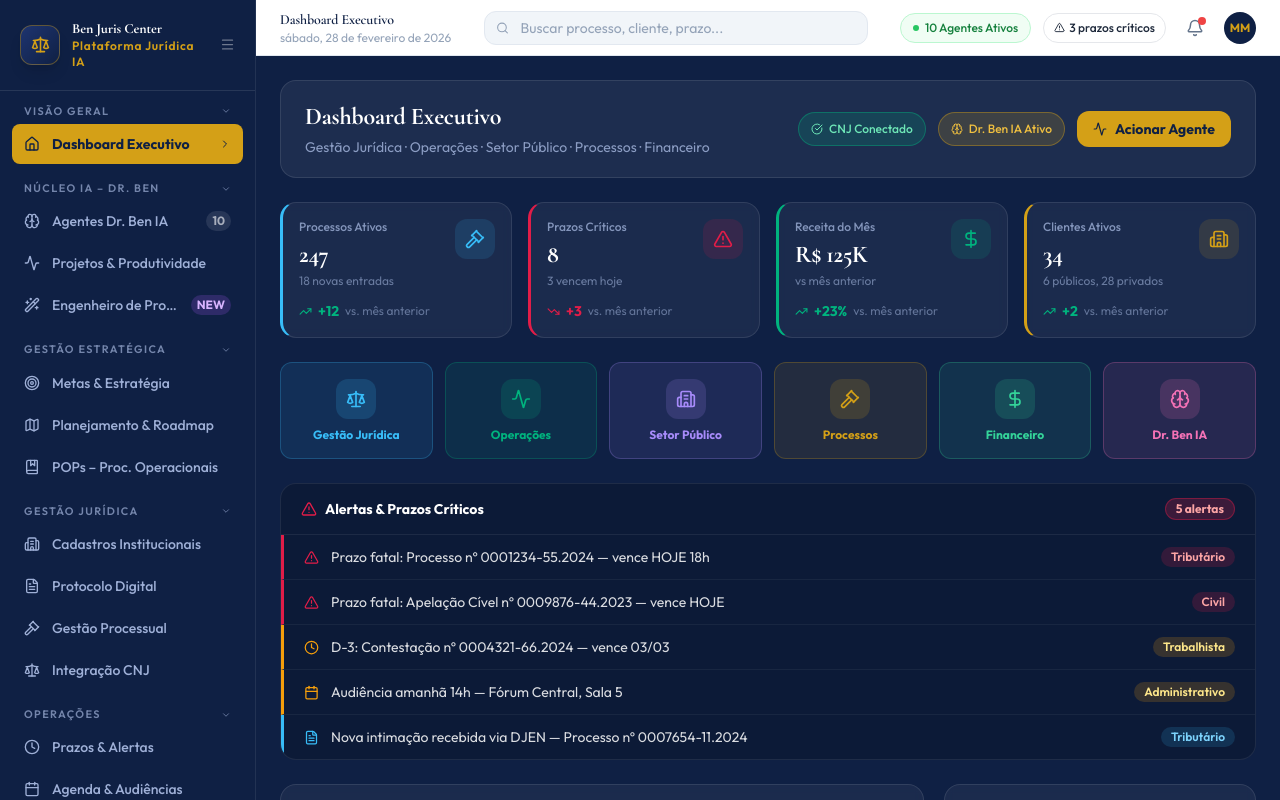
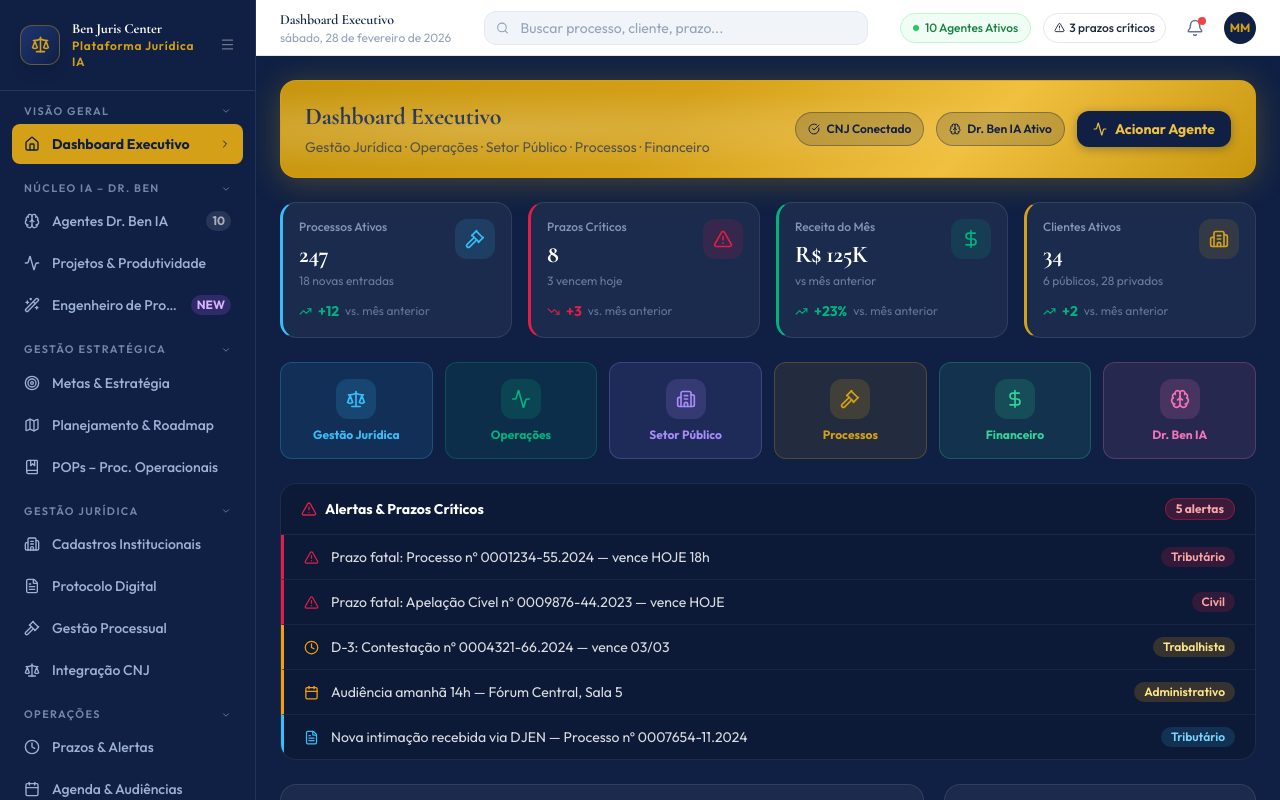
Before and after one commit to mauromoncao/ben-juris-center, a React (Vite) app: page / in a window 1280 px wide. Shown: the top 800 px of the page. Built offline with nearby package versions, Linux system fonts and the light colour scheme.

Commit message:
feat(dashboard): header com fundo dourado gradiente, título navy, badges e botão navy

```diff
--- a/src/pages/Dashboard.tsx
+++ b/src/pages/Dashboard.tsx
@@ -105,27 +105,34 @@ export default function Dashboard() {
     <div className="space-y-6">
 
       {/* ── HEADER ─────────────────────────────────────────────────── */}
-      <div className="flex items-center justify-between flex-wrap gap-4 rounded-2xl px-6 py-5"
-        style={{ background: 'rgba(255,255,255,0.06)', border: '1px solid rgba(255,255,255,0.10)' }}>
+      <div className="flex items-center justify-between flex-wrap gap-4 rounded-2xl px-6 py-5 relative overflow-hidden"
+        style={{
+          background: 'linear-gradient(135deg, #C8960E 0%, #D4A017 40%, #F0C040 70%, #C8960E 100%)',
+          border: '1px solid rgba(212,160,23,0.60)',
+          boxShadow: '0 4px 32px rgba(212,160,23,0.30)',
+        }}>
+        {/* brilho decorativo */}
+        <div className="absolute inset-0 pointer-events-none"
+          style={{ background: 'radial-gradient(ellipse at 20% 50%, rgba(255,255,255,0.18) 0%, transparent 60%)' }} />
         <div>
-          <h1 className="text-2xl font-bold text-white font-serif" style={{ letterSpacing: '-0.01em' }}>
+          <h1 className="text-2xl font-bold font-serif" style={{ color: '#0f2044', letterSpacing: '-0.01em' }}>
             Dashboard Executivo
           </h1>
-          <p className="text-sm mt-1 font-sans" style={{ color: 'rgba(159,176,215,0.85)' }}>
+          <p className="text-sm mt-1 font-sans" style={{ color: 'rgba(15,32,68,0.72)' }}>
             Gestão Jurídica · Operações · Setor Público · Processos · Financeiro
           </p>
         </div>
-        <div className="flex items-center gap-3 flex-wrap">
+        <div className="flex items-center gap-3 flex-wrap relative z-10">
           <div className="flex items-center gap-1.5 rounded-full px-3 py-1.5"
-            style={{ background: 'rgba(0,179,126,0.18)', border: '1px solid rgba(0,179,126,0.40)', color: '#6ee7b7', fontSize: '0.75rem', fontWeight: 500 }}>
+            style={{ background: 'rgba(15,32,68,0.18)', border: '1px solid rgba(15,32,68,0.35)', color: '#0f2044', fontSize: '0.75rem', fontWeight: 600 }}>
             <CheckCircle size={12} /><span className="font-sans">CNJ Conectado</span>
           </div>
           <div className="flex items-center gap-1.5 rounded-full px-3 py-1.5"
-            style={{ background: 'rgba(212,160,23,0.18)', border: '1px solid rgba(212,160,23,0.40)', color: '#F0C040', fontSize: '0.75rem', fontWeight: 500 }}>
+            style={{ background: 'rgba(15,32,68,0.18)', border: '1px solid rgba(15,32,68,0.35)', color: '#0f2044', fontSize: '0.75rem', fontWeight: 600 }}>
             <Brain size={12} /><span className="font-sans">Dr. Ben IA Ativo</span>
           </div>
           <button className="flex items-center gap-2 px-4 py-2 rounded-xl text-sm font-bold font-sans transition-all hover:brightness-110 active:scale-95"
-            style={{ background: '#D4A017', color: '#0f2044' }}>
+            style={{ background: '#0f2044', color: '#F0C040', boxShadow: '0 2px 10px rgba(15,32,68,0.35)' }}>
             <Activity size={14} />Acionar Agente
           </button>
         </div>
```
